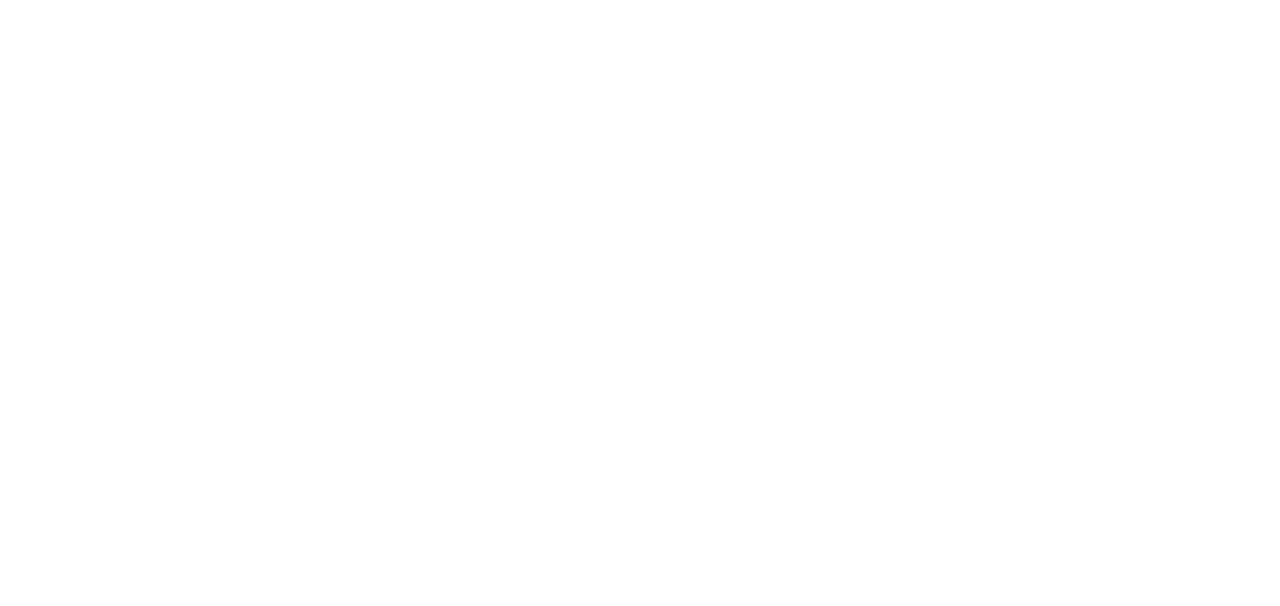
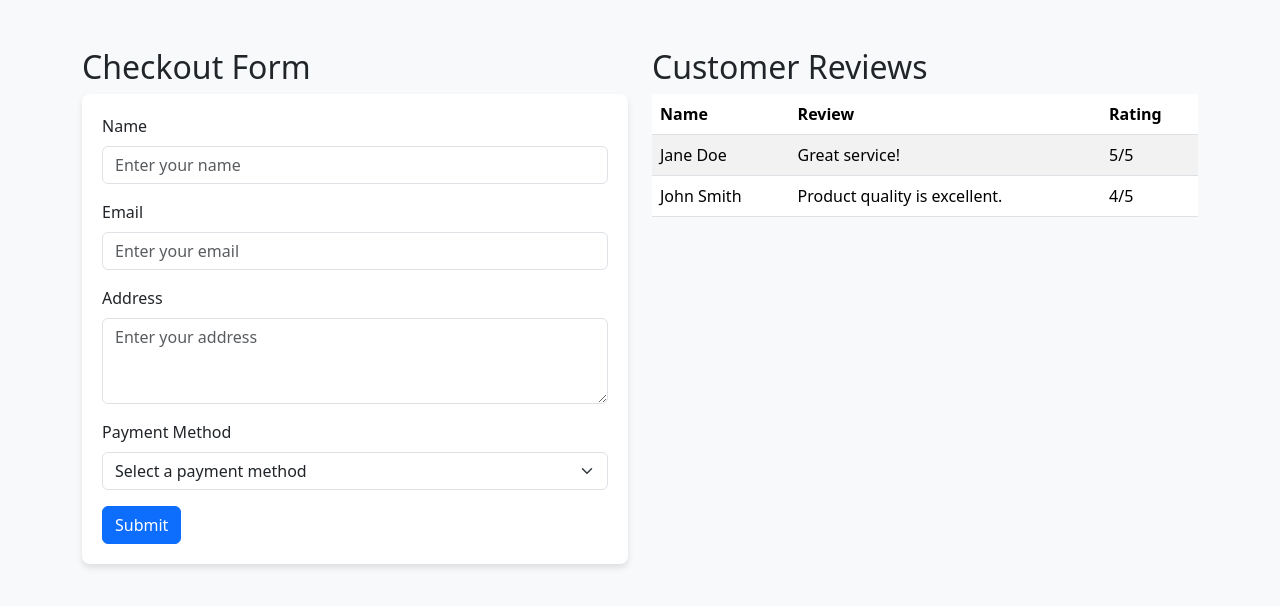
Before and after one commit to VocaDev/GentianVoca.github.io, a website: page checkout.html in a window 1280 px wide. Drawn offline with nearby package versions, Linux system fonts and the light colour scheme.

Commit message:
checkout page

```diff
--- a/checkout.html
+++ b/checkout.html
@@ -0,0 +1,81 @@
+<!DOCTYPE html>
+<html lang="en">
+<head>
+    <meta charset="UTF-8">
+    <meta name="viewport" content="width=device-width, initial-scale=1.0">
+    <title>Checkout Page</title>
+    <link href="https://cdn.jsdelivr.net/npm/bootstrap@5.3.1/dist/css/bootstrap.min.css" rel="stylesheet">
+    <script src="https://cdn.jsdelivr.net/npm/bootstrap@5.3.1/dist/js/bootstrap.bundle.min.js" defer></script>
+    <link rel="stylesheet" href="checkoutstyle.css">
+</head>
+<body>
+
+<div class="container mt-5">
+    <div class="row">
+        <div class="col-md-6">
+            <h2>Checkout Form</h2>
+            <div class="form-container">
+                <form id="checkoutForm">
+                    <div class="mb-3">
+                        <label for="name" class="form-label">Name</label>
+                        <input type="text" class="form-control" id="name" placeholder="Enter your name" required>
+                    </div>
+                    <div class="mb-3">
+                        <label for="email" class="form-label">Email</label>
+                        <input type="email" class="form-control" id="email" placeholder="Enter your email" required>
+                    </div>
+                    <div class="mb-3">
+                        <label for="address" class="form-label">Address</label>
+                        <textarea class="form-control" id="address" rows="3" placeholder="Enter your address" required></textarea>
+                    </div>
+                    <div class="mb-3">
+                        <label for="paymentMethod" class="form-label">Payment Method</label>
+                        <select class="form-select" id="paymentMethod" required>
+                            <option value="">Select a payment method</option>
+                            <option value="credit">Credit Card</option>
+                            <option value="debit">Debit Card</option>
+                            <option value="paypal">PayPal</option>
+                        </select>
+                    </div>
+                    <button type="submit" class="btn btn-primary">Submit</button>
+                </form>
+            </div>
+        </div>
+
+        <div class="col-md-6">
+            <h2>Customer Reviews</h2>
+            <table class="table table-striped">
+                <thead>
+                    <tr>
+                        <th>Name</th>
+                        <th>Review</th>
+                        <th>Rating</th>
+                    </tr>
+                </thead>
+                <tbody id="reviewsTable">
+                    <tr>
+                        <td>Jane Doe</td>
+                        <td>Great service!</td>
+                        <td>5/5</td>
+                    </tr>
+                    <tr>
+                        <td>John Smith</td>
+                        <td>Product quality is excellent.</td>
+                        <td>4/5</td>
+                    </tr>
+                </tbody>
+            </table>
+        </div>
+    </div>
+</div>
+
+<script>
+    document.getElementById('checkoutForm').addEventListener('submit', function(e) {
+        e.preventDefault();
+        alert('Thank you for your purchase!');
+    });
+</script>
+
+
+</body>
+</html>
--- /dev/null
+++ b/checkoutstyle.css
@@ -0,0 +1,12 @@
+body {
+    background-color: #f8f9fa;
+    display: flex;
+    flex-direction: column;
+
+}
+.form-container {
+    background: #fff;
+    padding: 20px;
+    border-radius: 8px;
+    box-shadow: 0 4px 6px rgba(0, 0, 0, 0.1);
+}
```
Also changed, not shown: bentley.html (+3 -15 lines), rollsroice.html (+66 -0 lines), Phtos of Cars/cullinan.webp (added), Phtos of Cars/ghost.webp (added), Phtos of Cars/phantom.webp (added).
